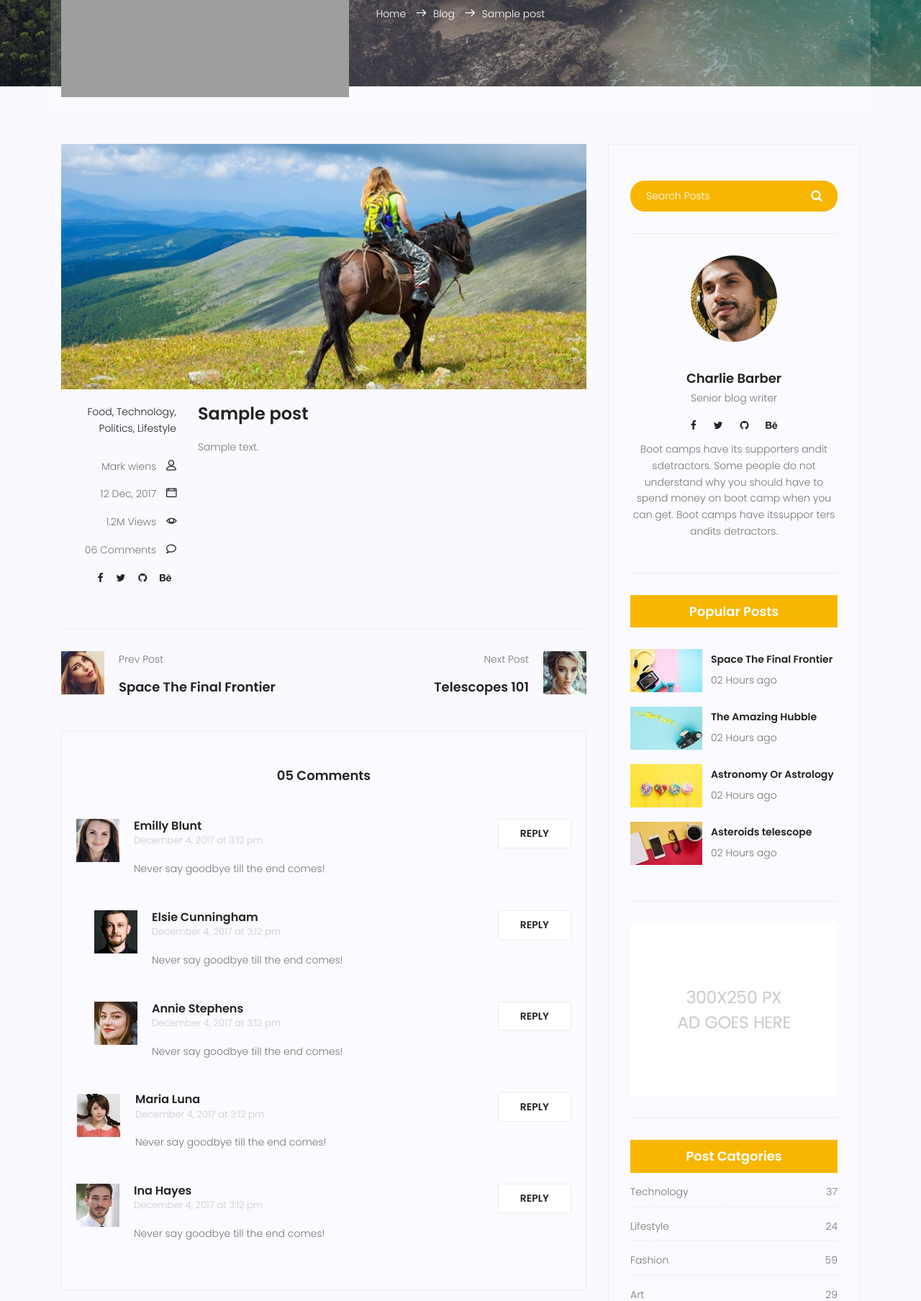
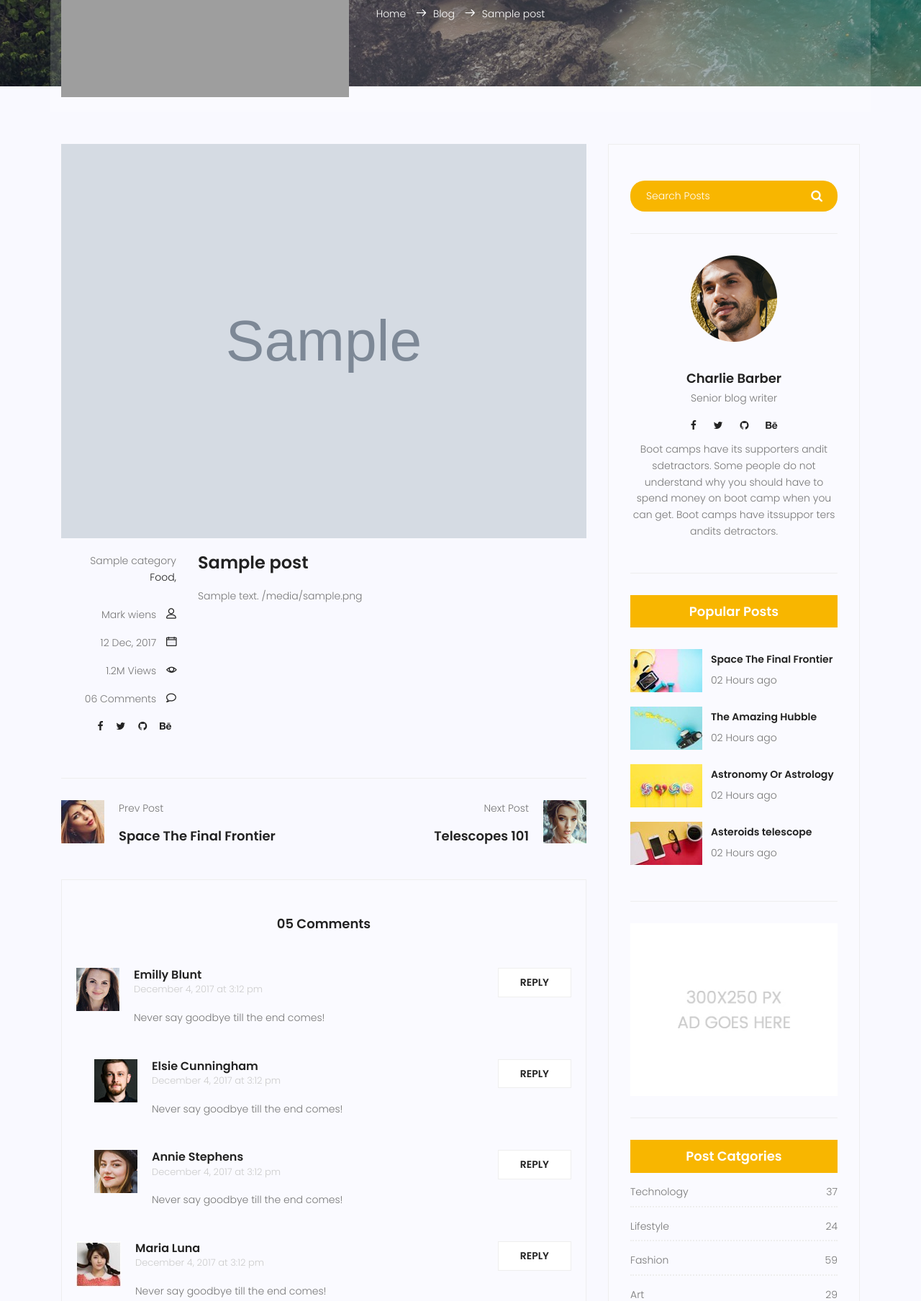
Before and after one commit to NAHID1367/site_test, a Django app: page /blog/1 in a window 1280 px wide. Shown: the part 220-2028 px from the top of the page at 72% size. Run offline with Django 4.2, Linux system fonts and the light colour scheme; tables that the repository leaves empty hold one stand-in row (values such as "Sample post"); grey boxes marked "Sample" are stand-in pictures; some libraries are stand-ins or nearby versions; grey boxes are pictures that could not be loaded.

Commit message:
Category
created class category
{{post.category.all | join:", "}}

```diff
--- a/blog/admin.py
+++ b/blog/admin.py
@@ -1,5 +1,5 @@
 from django.contrib import admin
-from blog.models import Post
+from blog.models import Post,Category
 
 # Register your models here.
 class PostAdmin(admin.ModelAdmin):
@@ -10,4 +10,5 @@ class PostAdmin(admin.ModelAdmin):
     #ordering = ['-created_date']
     search_fields = ['title','content']
 
+admin.site.register(Category)
 admin.site.register(Post,PostAdmin)
--- a/blog/models.py
+++ b/blog/models.py
@@ -2,13 +2,20 @@ from django.db import models
 from django.contrib.auth.models import User
 
 # Create your models here.
+
+class Category(models.Model):
+    name = models.CharField(max_length=255)
+
+    def __str__(self):
+        return self.name
+
 class Post(models.Model):
-    image = models.ImageField(upload_to='blog/', default='')
+    image = models.ImageField(upload_to='blog/', default='blog/default.jpg')
     author = models.ForeignKey(User,on_delete=models.SET_NULL,null=True)
     title = models.CharField(max_length=255)
     content = models.TextField()
     #tag
-    #category
+    category = models.ManyToManyField(Category)
     counted_views = models.IntegerField(default=0)
     status = models.BooleanField(default=False)
     publish_date = models.DateTimeField(null=True)
--- a/templates/blog/blog-home.html
+++ b/templates/blog/blog-home.html
@@ -90,10 +90,9 @@
 							<div class="single-post row">
 								<div class="col-lg-3  col-md-3 meta-details">
 									<ul class="tags">
+										{{post.category.all|join:", "}}
 										<li><a href="#">Food,</a></li>
-										<li><a href="#">Technology,</a></li>
-										<li><a href="#">Politics,</a></li>
-										<li><a href="#">Lifestyle</a></li>
+
 									</ul>
 									<div class="user-details row">
 										<p class="user-name col-lg-12 col-md-12 col-6"><a href="#">{{post.author.get_full_name}}</a> <span class="lnr lnr-user"></span></p>
--- a/templates/blog/blog-single.html
+++ b/templates/blog/blog-single.html
@@ -26,15 +26,14 @@
 							<div class="single-post row">
 								<div class="col-lg-12">
 									<div class="feature-img">
-										<img class="img-fluid" src="{% static 'img/blog/feature-img1.jpg' %}" alt="">
+										<img class="img-fluid" src="{{post.image.url}}" alt="">
 									</div>
 								</div>
 								<div class="col-lg-3  col-md-3 meta-details">
 									<ul class="tags">
+										{{post.category.all|join:", "}}
 										<li><a href="#">Food,</a></li>
-										<li><a href="#">Technology,</a></li>
-										<li><a href="#">Politics,</a></li>
-										<li><a href="#">Lifestyle</a></li>
+
 									</ul>
 									<div class="user-details row">
 										<p class="user-name col-lg-12 col-md-12 col-6"><a href="#">Mark wiens</a> <span class="lnr lnr-user"></span></p>
@@ -53,6 +52,7 @@
 									<h3 class="mt-20 mb-20">{{post.title}}</h3>
 									<p class="excert">
 										{{post.content}}
+										{{post.image.url}}
 									</p>
 
 								</div>
```
Also changed, not shown: blog/migrations/0005_category_alter_post_image_post_category.py (added), media/blog/Screenshot_2025-10-24_165655.png (added), media/blog/kargoin.jpg (added), statics/img/kargoin.jpg (added).
